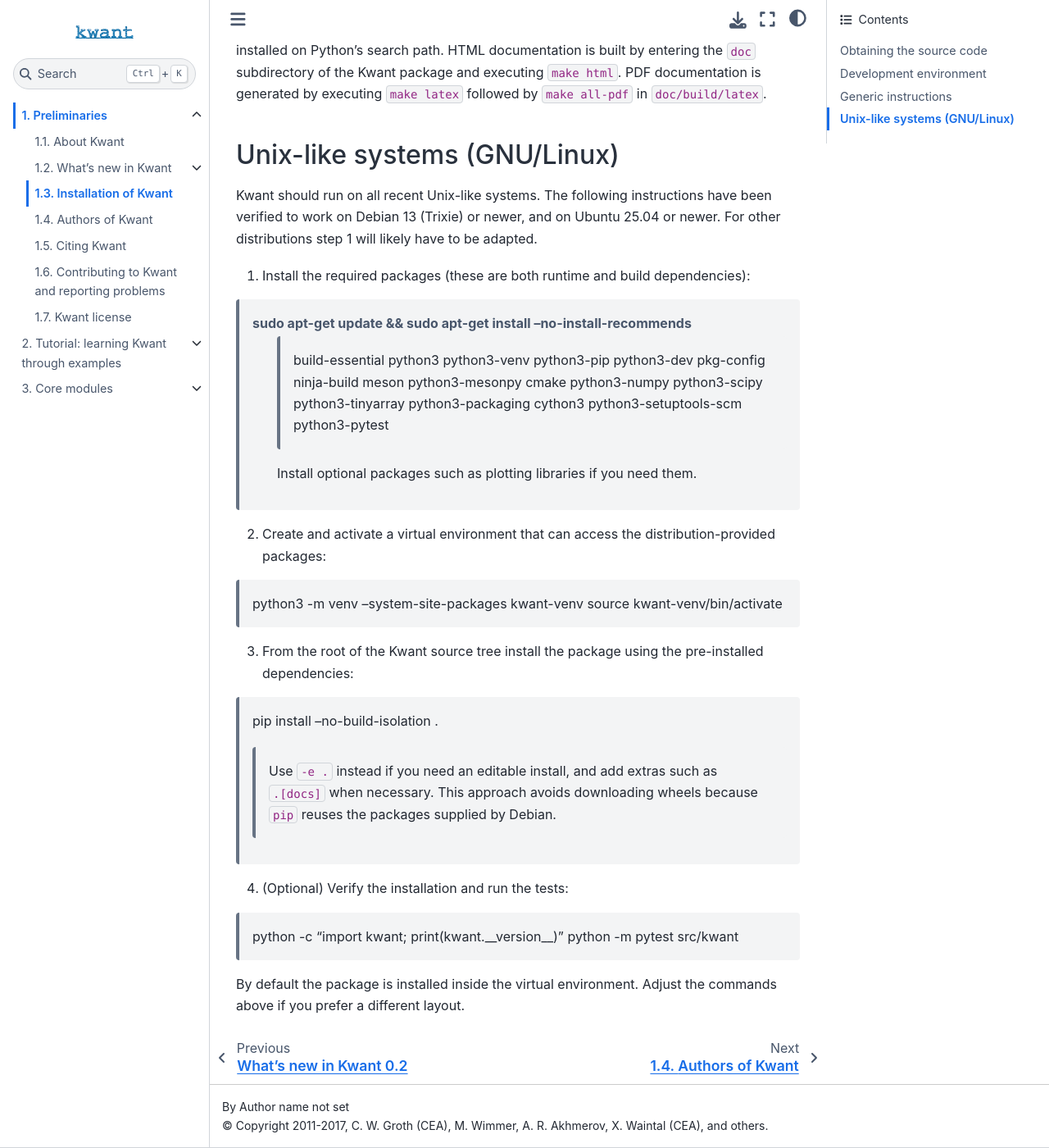
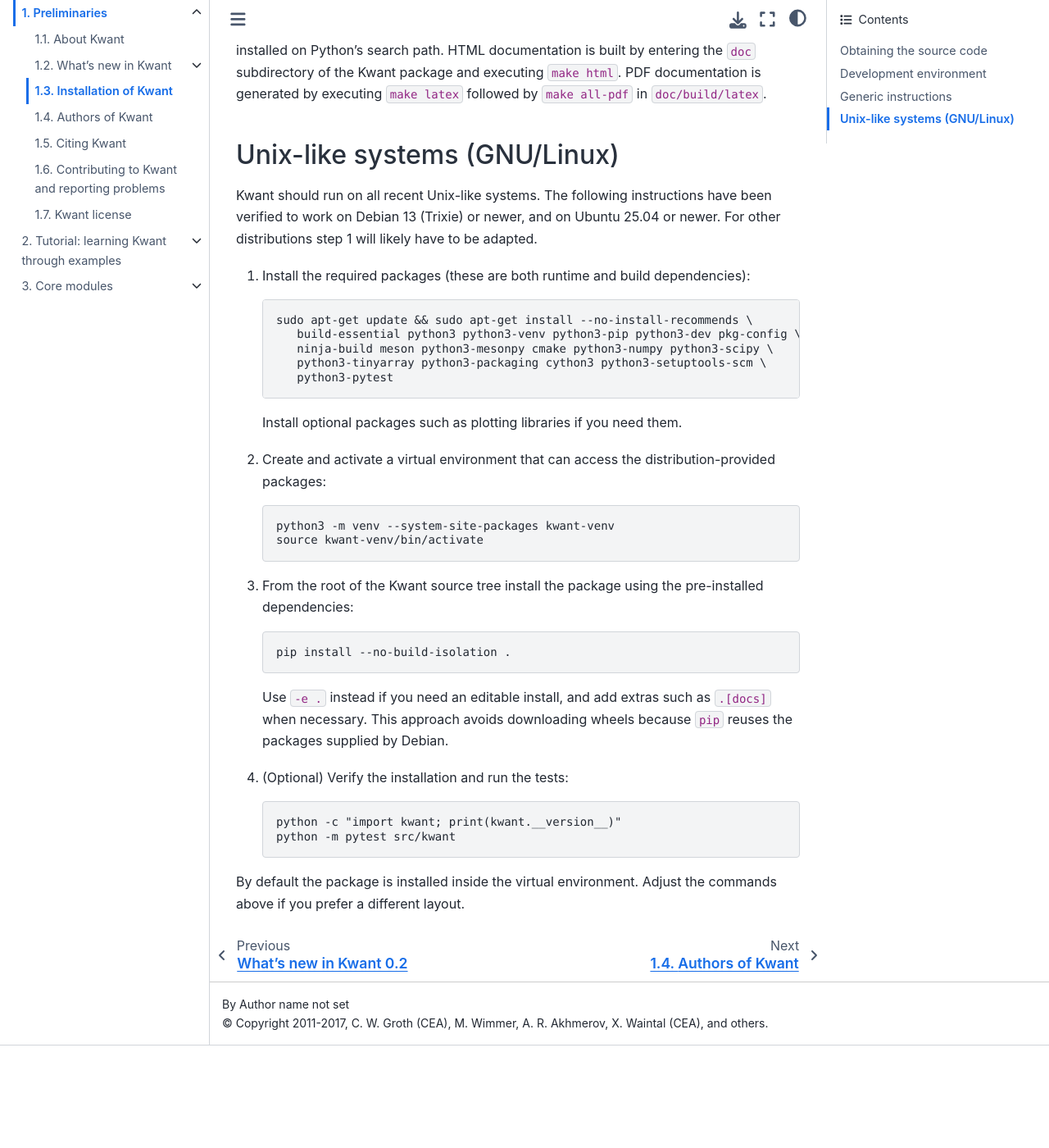
Before and after one commit to kwant-project/kwant, a Sphinx documentation site: the page built from doc/source/pre/install.rst, in a window 1280 px wide and 1400 px high, scrolled down 3170 px. Shown: the whole window at 82% size. Built offline with Sphinx 7.4.7 and the Sphinx Book theme 1.1.4, drawn with Linux system fonts in a browser that asks for light colours; pages that are not in the unit, such as notebooks, are missing from menus; the version number could not be read and is left out; after the commit the page ends 4445 px from its top, so only the background shows below that.

```diff
--- a/INSTALL.rst
+++ b/INSTALL.rst
@@ -132,7 +134,7 @@ To build the documentation install the packages listed under
 ``sphinxcontrib-svg2pdfconverter`` package listed in
 ``[tool.pixi.feature.docs.pypi-dependencies]`` is required for PDF builds.  If
 PDF documentation is to be generated you also need the tools from the
-`libRSVG <https://wiki.gnome.org/action/show/Projects/LibRsvg>`_
+`libRSVG <https://wiki.gnome.org/Projects/LibRsvg>`_
 (Debian/Ubuntu package ``librsvg2-bin``) to convert SVG drawings into PDF.
 
 As a prerequisite for building the documentation, Kwant must already be built
@@ -151,35 +153,43 @@ Kwant should run on all recent Unix-like systems.  The following instructions
 have been verified to work on Debian 13 (Trixie) or newer, and on Ubuntu 25.04 or
 newer.  For other distributions step 1 will likely have to be adapted.
 
-1. Install the required packages (these are both runtime and build dependencies)::
+1. Install the required packages (these are both runtime and build dependencies):
 
-  sudo apt-get update && sudo apt-get install --no-install-recommends \
-      build-essential python3 python3-venv python3-pip python3-dev pkg-config \
-      ninja-build meson python3-mesonpy cmake python3-numpy python3-scipy \
-      python3-tinyarray python3-packaging cython3 python3-setuptools-scm \
-      python3-pytest
+   .. code-block:: console
+
+      sudo apt-get update && sudo apt-get install --no-install-recommends \
+         build-essential python3 python3-venv python3-pip python3-dev pkg-config \
+         ninja-build meson python3-mesonpy cmake python3-numpy python3-scipy \
+         python3-tinyarray python3-packaging cython3 python3-setuptools-scm \
+         python3-pytest
 
    Install optional packages such as plotting libraries if you need them.
 
 2. Create and activate a virtual environment that can access the
-   distribution-provided packages::
+   distribution-provided packages:
 
-  python3 -m venv --system-site-packages kwant-venv
-  source kwant-venv/bin/activate
+   .. code-block:: console
+
+      python3 -m venv --system-site-packages kwant-venv
+      source kwant-venv/bin/activate
 
 3. From the root of the Kwant source tree install the package using the
-   pre-installed dependencies::
+   pre-installed dependencies:
 
-  pip install --no-build-isolation .
+   .. code-block:: console
+
+      pip install --no-build-isolation .
 
    Use ``-e .`` instead if you need an editable install, and add extras such as
    ``.[docs]`` when necessary.  This approach avoids downloading wheels because
    ``pip`` reuses the packages supplied by Debian.
 
-4. (Optional) Verify the installation and run the tests::
+4. (Optional) Verify the installation and run the tests:
 
-  python -c "import kwant; print(kwant.__version__)"
-  python -m pytest src/kwant
+   .. code-block:: console
+
+      python -c "import kwant; print(kwant.__version__)"
+      python -m pytest src/kwant
 
 By default the package is installed inside the virtual environment.  Adjust the
 commands above if you prefer a different layout.
--- a/doc/source/pre/whatsnew/index.rst
+++ b/doc/source/pre/whatsnew/index.rst
@@ -2,6 +2,7 @@ What's new in Kwant
 ===================
 
 .. toctree::
+    unreleased
     1.5
     1.4
     1.3
--- a/doc/source/reference/kwant.solvers.rst
+++ b/doc/source/reference/kwant.solvers.rst
@@ -38,14 +38,14 @@ reasons to use another.  The following functions are provided.
 .. autosummary::
    :toctree: generated/
 
-   kwant.solvers.common.SMatrix
+   common.SMatrix
 
 The analog of ``smatrix``, ``greens_function`` accordingly returns:
 
 .. autosummary::
    :toctree: generated/
 
-   kwant.solvers.common.GreensFunction
+   common.GreensFunction
 
 Being just a thin wrapper around other solvers, the default solver selectively
 imports their functionality.  To find out the origin of any function in this
--- a/doc/source/tutorial/kpm.rst
+++ b/doc/source/tutorial/kpm.rst
@@ -518,7 +518,9 @@ vectors
     cond_array_xy = np.array([cond_xy(e, temperature=0.01) for e in energies])
 
     # area of the unit cell per site
-    area_per_site = np.abs(np.cross(*lat.prim_vecs)) / len(lat.sublattices)
+    prim_vecs = np.stack(lat.prim_vecs)
+    area_per_site = (np.abs(np.linalg.det(prim_vecs)) /
+                     len(lat.sublattices))
     cond_array_xx /= area_per_site
     cond_array_xy /= area_per_site
 
```
Also changed, not shown: other parts of INSTALL.rst (+2 -0 lines), doc/source/tutorial/discretize.rst (+20 -1 lines), doc/source/tutorial/operators.rst (+13 -5 lines).
